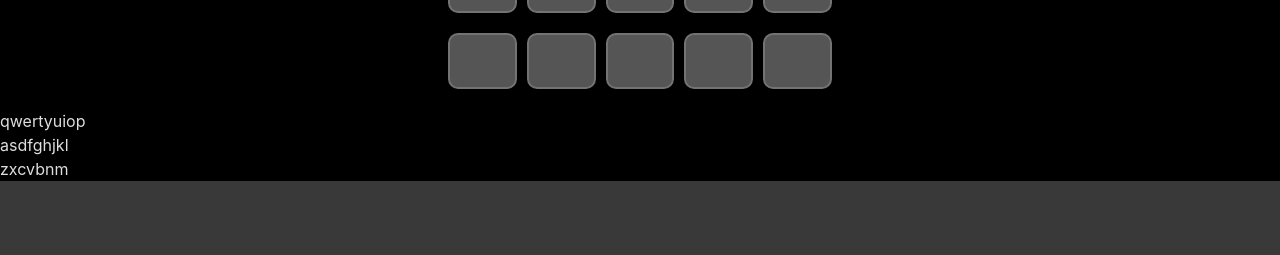
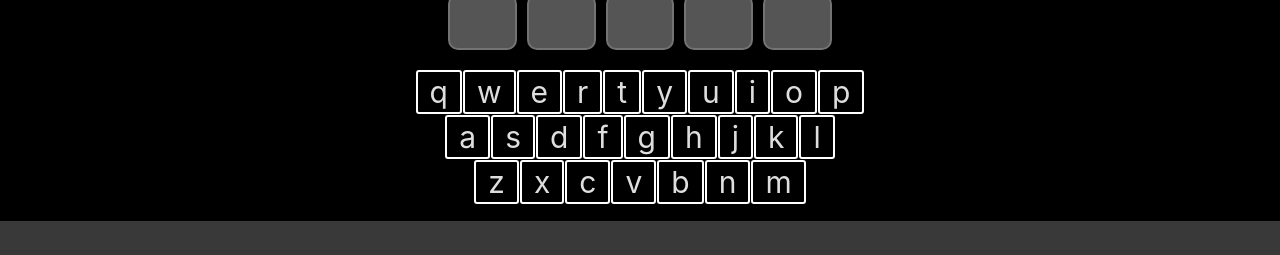
Before and after one commit to dtranow/GridGuesser, a React (Vite) app: page / in a window 1280 px wide. Shown: the part 493-748 px from the top of the page. Built offline with nearby package versions, Linux system fonts and the light colour scheme; no server answers.

Commit message:
updated box functionality

```diff
--- a/package.json
+++ b/package.json
@@ -18,10 +18,13 @@
     "@types/react": "^18.3.18",
     "@types/react-dom": "^18.3.5",
     "@vitejs/plugin-react": "^4.3.4",
+    "autoprefixer": "^10.4.20",
     "eslint": "^9.17.0",
     "eslint-plugin-react-hooks": "^5.0.0",
     "eslint-plugin-react-refresh": "^0.4.16",
     "globals": "^15.14.0",
+    "postcss": "^8.5.3",
+    "tailwindcss": "^4.0.8",
     "typescript": "~5.6.2",
     "typescript-eslint": "^8.18.2",
     "vite": "^6.0.5"
--- a/src/App.css
+++ b/src/App.css
@@ -138,3 +138,19 @@ body {
   box-shadow: 0 0 5px rgba(255, 85, 85, 0.8);
   caret-color: transparent;
 }
+
+.keyboard {
+  display: flex;
+  flex-direction: column;
+  align-items: center;
+  justify-content: center;
+  margin: 16px 0;
+}
+
+.kb-1, .kb-2, .kb-3 {
+  padding: 2px 12px;
+  font-size: 30px;
+  border: solid white 2px;
+  margin: 0.5px;
+  border-radius: 3px;
+}
--- a/src/App.tsx
+++ b/src/App.tsx
@@ -32,6 +32,18 @@ const App = () => {
     randomWordGenerator();
   }, [difficulty])
 
+  useEffect(() => {
+    if(win === true){
+      alert("Congrats")
+      window.location.reload()
+    }
+    else if(win === false){
+      alert("You lose!")
+      window.location.reload()
+    }
+  }, [win])
+
+
   return (
     <>
       <Navbar difficulty={difficulty} setDifficulty={setDifficulty} />
--- a/src/components/Keyboard.tsx
+++ b/src/components/Keyboard.tsx
@@ -5,20 +5,20 @@ const Keyboard = () => {
   const keyboardrow2: string[] = 'asdfghjkl'.split("")
   const keyboardrow3: string[] = 'zxcvbnm'.split("")
   return (
-    <div>
+    <div className='keyboard'>
       <div>
         {keyboardrow1.map((k, index) => (
-          <span key={index}>{k}</span>
+          <span className='kb-1' key={index}>{k}</span>
         ))}
       </div>
       <div>
         {keyboardrow2.map((k, index) => (
-          <span key={index}>{k}</span>
+          <span className='kb-2' key={index}>{k}</span>
         ))}
       </div>
       <div>
         {keyboardrow3.map((k, index) => (
-          <span key={index}>{k}</span>
+          <span className='kb-3' key={index}>{k}</span>
         ))}
       </div>
     </div>
--- a/src/components/Wordbox.tsx
+++ b/src/components/Wordbox.tsx
@@ -18,6 +18,9 @@ const Wordbox: React.FC<props> = ({index, guesses, setGuesses, word }) => {
       newCurrentGuess[i] = e.target.value
       setCurrentGuess(newCurrentGuess)
     }
+    else{
+      e.target.value = ""
+    }
   }
 
   const autoTab = (inputIndex: number, i: number) => {
@@ -25,20 +28,30 @@ const Wordbox: React.FC<props> = ({index, guesses, setGuesses, word }) => {
   }
 
   const handleSubmit = () => {
+    let wordguess: string = currentGuess.join("")
+    let listGuesses = [...guesses]
+    listGuesses[index] = wordguess
+    setGuesses(listGuesses)
+    if(word === wordguess){
 
+    }
+    setCurrentGuess(Array(5).fill(''))
   }
 
   const handleKeyUp = (e: React.KeyboardEvent, i: number) => {
 
     if(e.key === 'Backspace'){
-      let inputNextIndex: number = i - 1 >= 0 ? i - 1 : i
+      let newCurrentGuess = [...currentGuess]
+      newCurrentGuess[i] = ""
+      setCurrentGuess(newCurrentGuess)
+      let inputNextIndex: number = i - 1 >= 0 ? i - 1 : i;
       autoTab(inputNextIndex, index)
     }
-    else if(i === 4 && currentGuess[i] !== '' && e.key === 'Enter'){
+    else if(i === 4 && currentGuess[i] !== "" && e.key === 'Enter'){
       handleSubmit()
       autoTab(0, index + 1)
     }
-    else{
+    else if(e.key >= 'a' && e.key <= 'z' || e.key >= 'A' && e.key <= 'Z'){
       let inputNextIndex: number = i < 4 ? i + 1 : i
       autoTab(inputNextIndex, index)
     }
```
Also changed, not shown: 1 other file (tests, documents, lock files or other folders).
